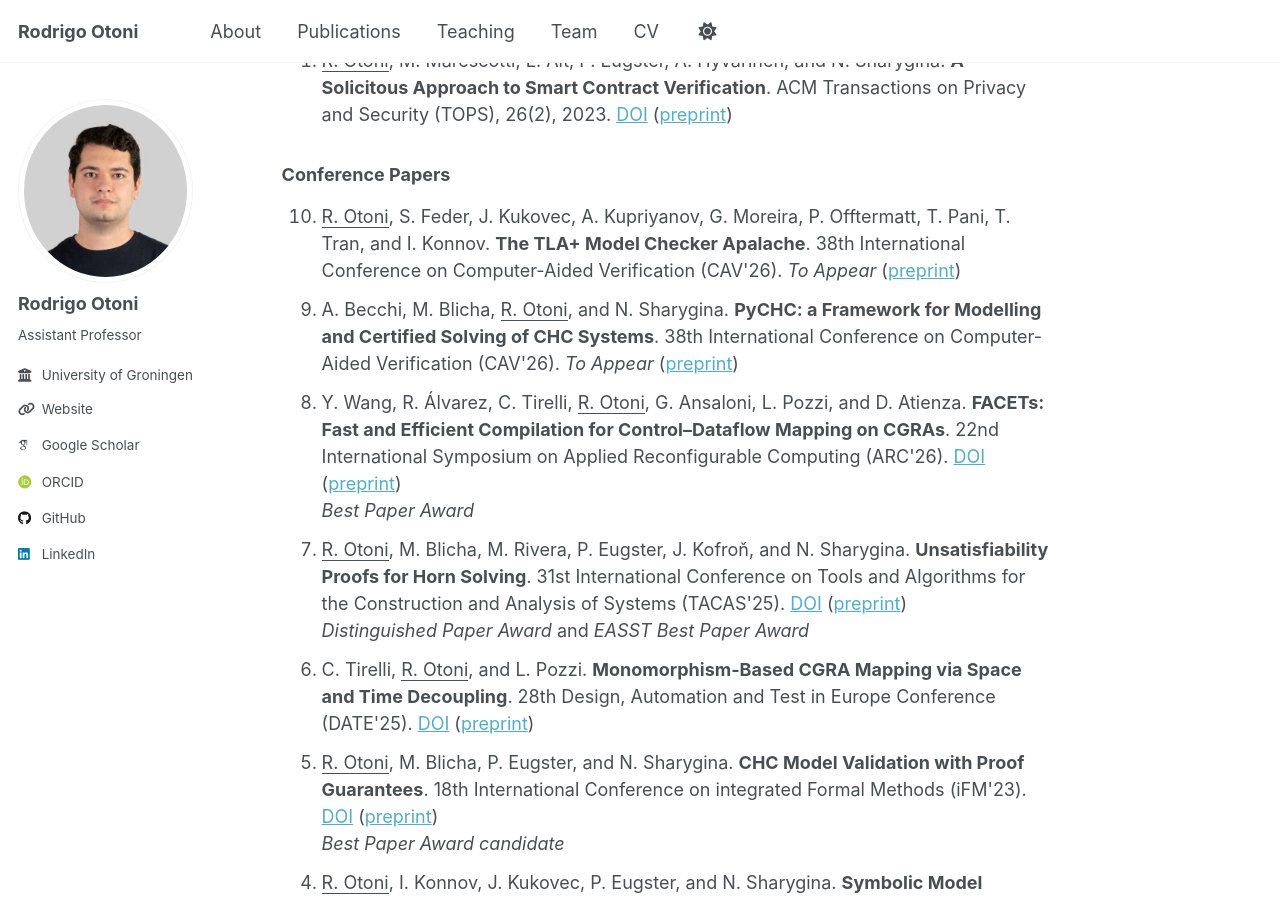
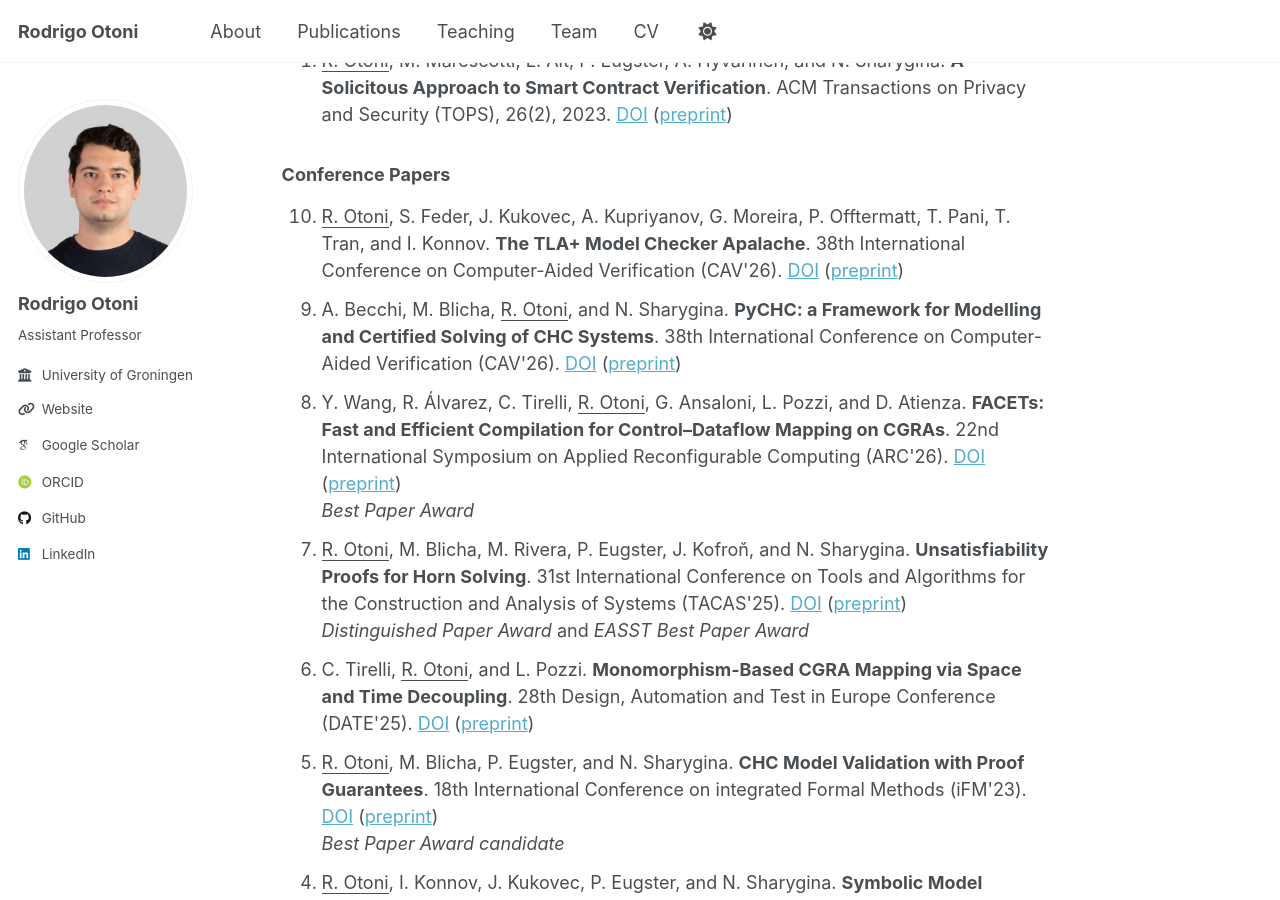
Before and after one commit to rodrigo7491/rodrigo7491.github.io, a Jekyll site: the page built from _pages/publications.md, in a window 1280 px wide and 900 px high, scrolled down 514 px. Built offline with Jekyll 4.4.1, drawn with Linux system fonts in a browser that asks for light colours; some web fonts are replaced.

Commit message:
update publications

```diff
--- a/_pages/publications.md
+++ b/_pages/publications.md
@@ -70,7 +70,7 @@ ACM Transactions on Privacy and Security (TOPS), 26(2), 2023.
 <ins>R. Otoni</ins>, S. Feder, J. Kukovec, A. Kupriyanov, G. Moreira, P. Offtermatt, T. Pani, T. Tran, and I. Konnov.
 <b>The TLA+ Model Checker Apalache</b>.
 38th International Conference on Computer-Aided Verification (CAV'26).
-<i>To Appear</i>
+<a href="https://doi.org/10.1007/978-3-032-32519-8_8">DOI</a>
 (<a href="https://rodrigo7491.github.io/files/papers/The_TLA+_Model_Checker_Apalache.pdf">preprint</a>)
 </li>
 
@@ -78,7 +78,7 @@ ACM Transactions on Privacy and Security (TOPS), 26(2), 2023.
 A. Becchi, M. Blicha, <ins>R. Otoni</ins>, and N. Sharygina.
 <b>PyCHC: a Framework for Modelling and Certified Solving of CHC Systems</b>.
 38th International Conference on Computer-Aided Verification (CAV'26).
-<i>To Appear</i>
+<a href="https://doi.org/10.1007/978-3-032-32537-2_13">DOI</a>
 (<a href="https://rodrigo7491.github.io/files/papers/PyCHC_a_Framework_for_Modelling_and_Certified_Solving_of_CHC_Systems.pdf">preprint</a>)
 </li>
 
```
Also changed, not shown: 2 other files.
